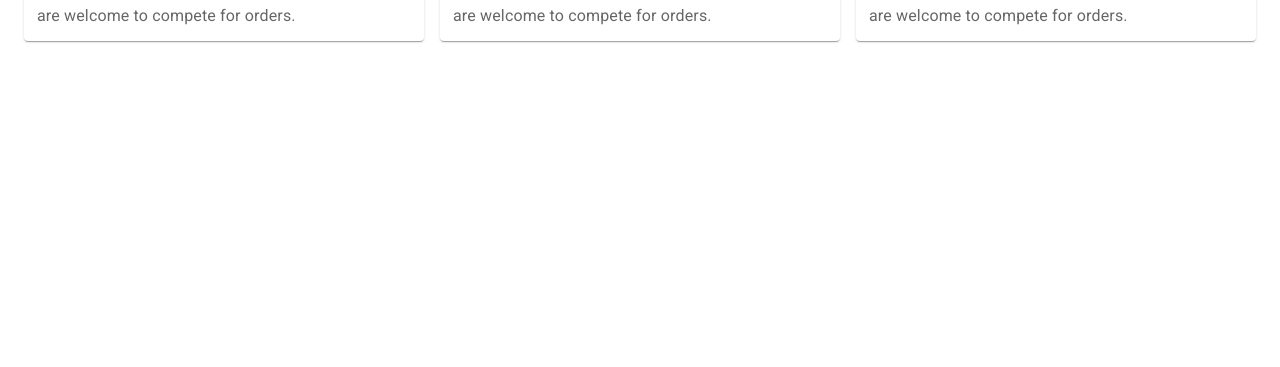
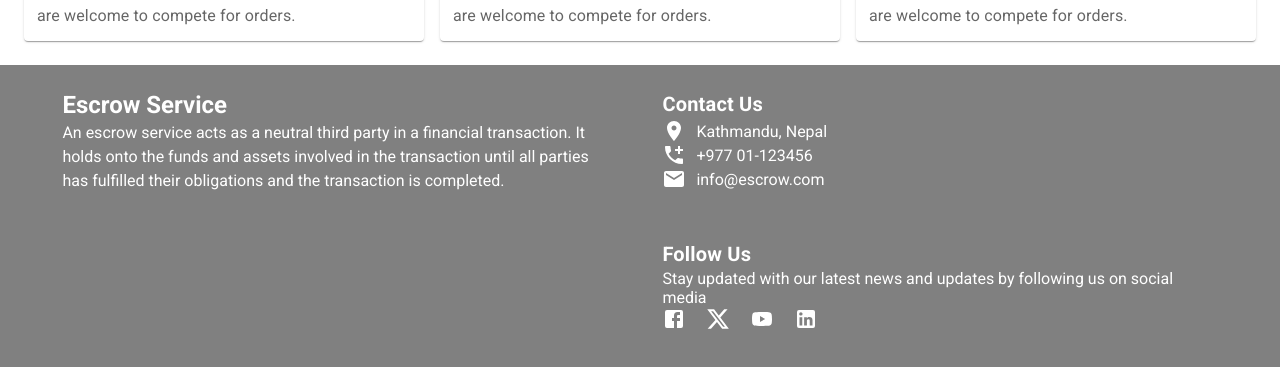
Before and after one commit to BlessedSwajwal/EscrowReact, a React (Vite) app: page / in a window 1280 px wide. Shown: the part 926-1293 px from the top of the page. Before the commit the page ends 991 px from the top, so only its background shows below. Built offline with nearby package versions, Linux system fonts and the light colour scheme.

Commit message:
Added footer

```diff
--- a/src/components/LandingNavBar.jsx
+++ b/src/components/LandingNavBar.jsx
@@ -7,6 +7,7 @@ import {
   IconButton,
   Menu,
   MenuItem,
+  Stack,
   Toolbar,
   Typography,
 } from "@mui/material";
@@ -15,7 +16,16 @@ import styled from "@emotion/styled";
 import { Link, Outlet, useNavigate } from "react-router-dom";
 import { useEffect, useState } from "react";
 import { useAuth } from "../hooks/auth";
-import { Person } from "@mui/icons-material";
+import {
+  AddIcCall,
+  Email,
+  Facebook,
+  LinkedIn,
+  Person,
+  Place,
+  X,
+  YouTube,
+} from "@mui/icons-material";
 
 function LandingNavBar() {
   const isLoggedIn = useAuth();
@@ -143,6 +153,76 @@ function LandingNavBar() {
       <>
         <Outlet />
       </>
+      <Box display="flex" alignItems="center" justifyContent="center">
+        <Box
+          width="100%"
+          display="flex"
+          flexWrap="wrap"
+          bgcolor="gray"
+          pb="5vh"
+          paddingInline="3vw"
+        >
+          <Box sx={{ color: "white", padding: 3 }} flexBasis="600px">
+            <Typography variant="h5" fontWeight={700}>
+              Escrow Service
+            </Typography>
+            <Typography variant="p" lineHeight={1.5}>
+              An escrow service acts as a neutral third party in a financial
+              transaction. It holds onto the funds and assets involved in the
+              transaction until all parties has fulfilled their obligations and
+              the transaction is completed.
+            </Typography>
+          </Box>
+          <Stack
+            direction="row"
+            flex={1}
+            display="flex"
+            flexWrap="wrap"
+            justifyContent="flex-start"
+          >
+            <Box p={3} color="white">
+              <Typography fontSize={20} fontWeight={700}>
+                Contact Us
+              </Typography>
+              <div
+                style={{ display: "flex", alignItems: "center", gap: "10px" }}
+              >
+                <Place />
+                <p>Kathmandu, Nepal</p>
+              </div>
+              <div
+                style={{ display: "flex", alignItems: "center", gap: "10px" }}
+              >
+                <AddIcCall />
+                <p>+977 01-123456</p>
+              </div>
+              <div
+                style={{ display: "flex", alignItems: "center", gap: "10px" }}
+              >
+                <Email />
+                <p>info@escrow.com</p>
+              </div>
+            </Box>
+            <Box p={3} color="white">
+              <Typography fontSize={20} fontWeight={700}>
+                Follow Us
+              </Typography>
+              <p>
+                Stay updated with our latest news and updates by following us on
+                social media
+              </p>
+              <div
+                style={{ display: "flex", alignItems: "center", gap: "20px" }}
+              >
+                <Facebook />
+                <X />
+                <YouTube />
+                <LinkedIn />
+              </div>
+            </Box>
+          </Stack>
+        </Box>
+      </Box>
     </>
   );
 }
```
